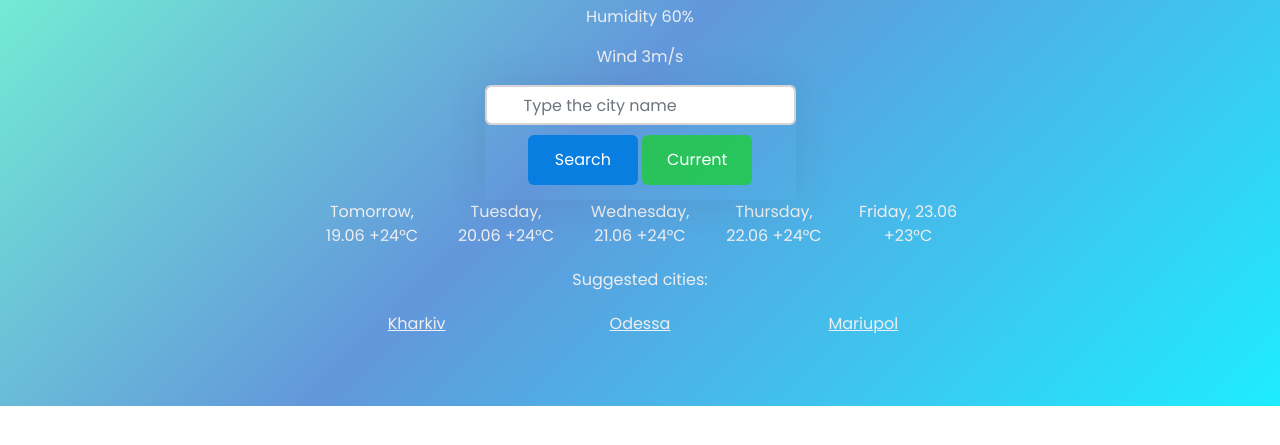
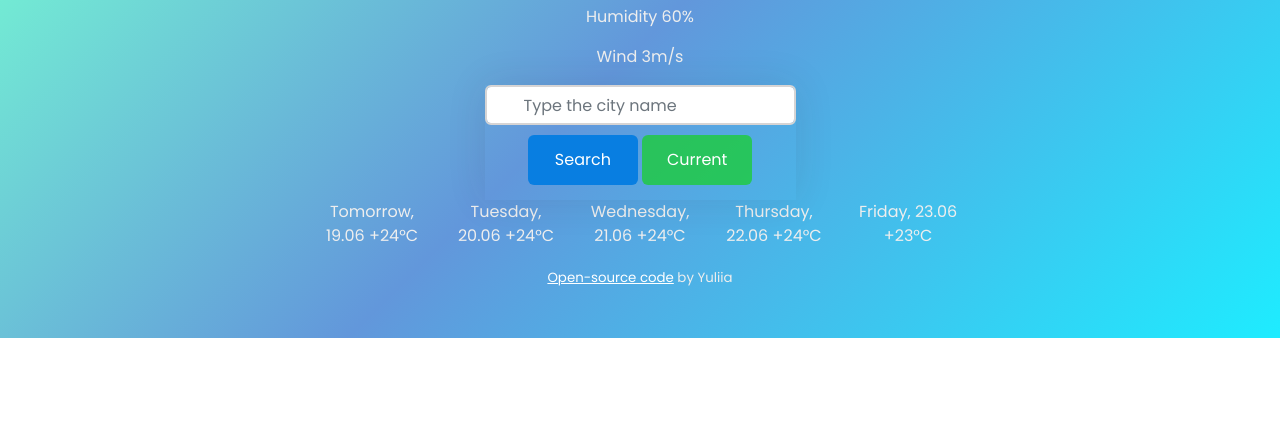
Before and after one commit to Alleviata/my-weather-app, a plain HTML site: page index.html in a window 1280 px wide. Shown: the part 175-620 px from the top of the page. Drawn offline with nearby package versions, Linux system fonts and the light colour scheme.

Commit message:
added GitHub link

```diff
--- a/index.html
+++ b/index.html
@@ -51,12 +51,10 @@
         <div class="col">Friday, 23.06 +23°C</div>
       </div>
       <footer>
-        Suggested cities:
-        <div class="row">
-          <div class="col cities">Kharkiv</div>
-          <div class="col cities">Odessa</div>
-          <div class="col cities">Mariupol</div>
-        </div>
+        <a href="https://github.com/Alleviata/my-weather-app"
+          >Open-source code</a
+        >
+        by Yuliia
       </footer>
     </div>
     <script src="src/index.js"></script>
--- a/src/styles.css
+++ b/src/styles.css
@@ -62,6 +62,7 @@
 footer {
   margin-top: 20px;
   margin-bottom: 50px;
+  font-size: smaller;
 }
 .cities {
   padding: 20px;
```
